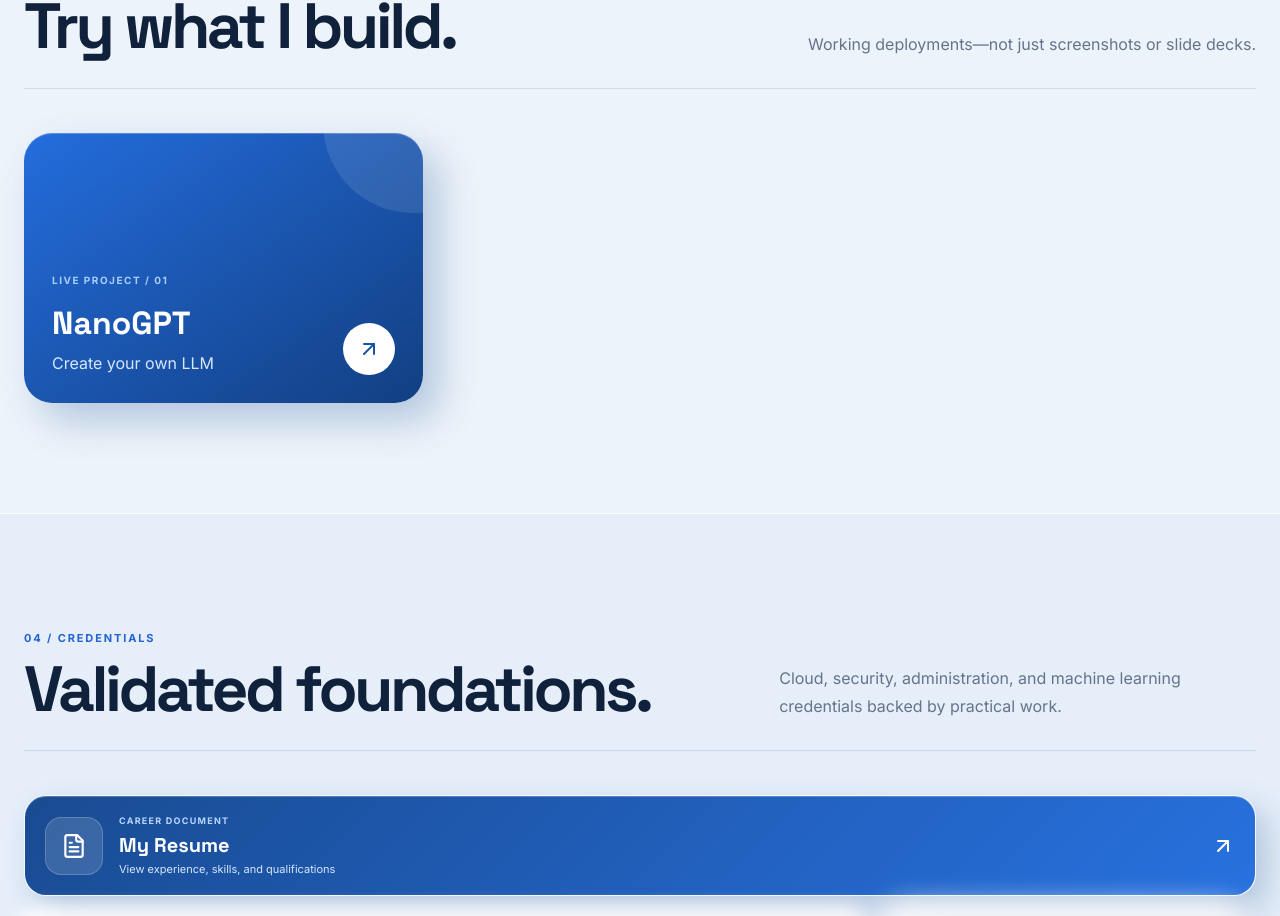
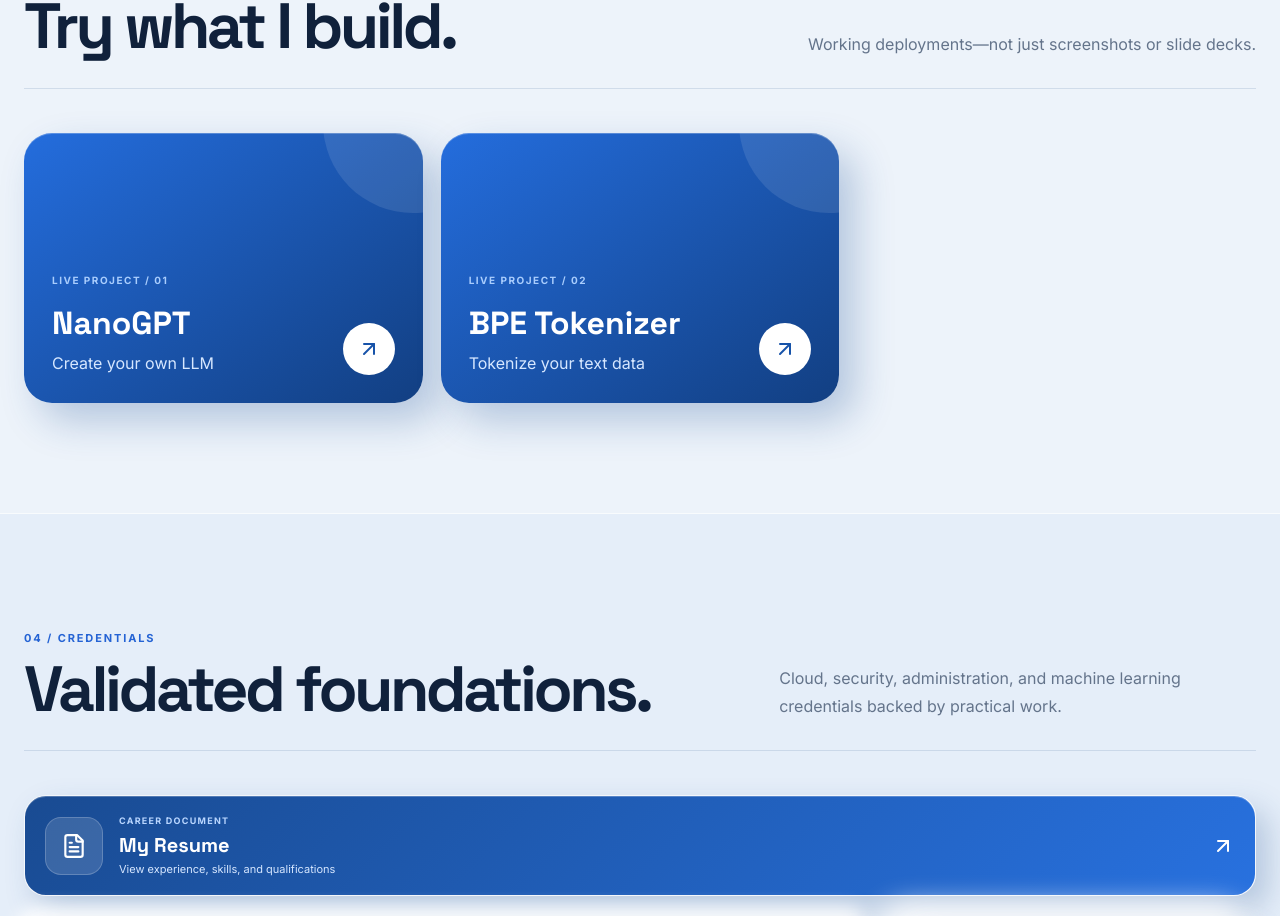
Before and after one commit to AarizZafar/portfolio, a React (Vite) app: page / in a window 1280 px wide. Shown: the part 3491-4407 px from the top of the page. Built offline with nearby package versions, Linux system fonts and the light colour scheme.

Commit message:
Add BPE tokenizer live project

```diff
--- a/src/data/resumeData.js
+++ b/src/data/resumeData.js
@@ -96,5 +96,10 @@
     name: 'NanoGPT',
     description: 'Create your own LLM',
     url: 'http://172.198.72.223'
+  },
+  {
+    name: 'BPE Tokenizer',
+    description: 'Tokenize your text data',
+    url: 'http://172.198.72.223:8001'
   }
 ]
```
